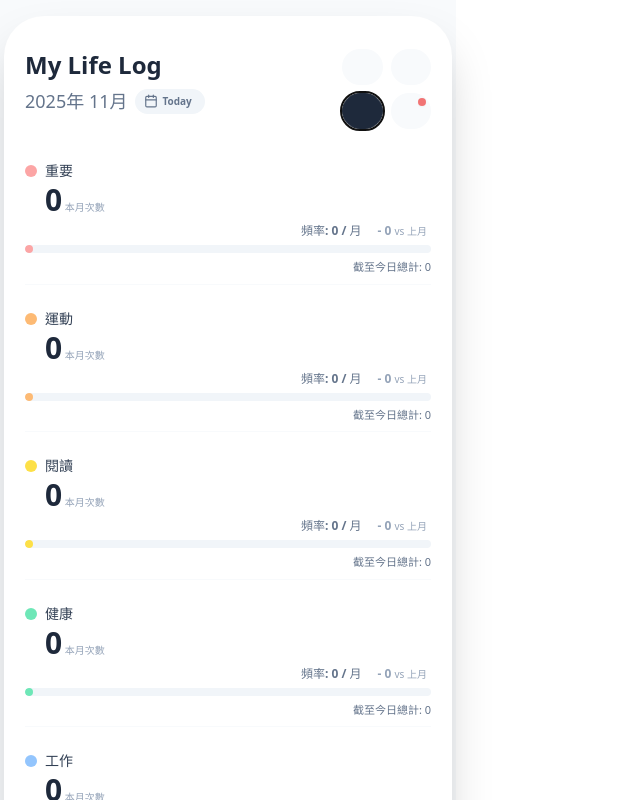
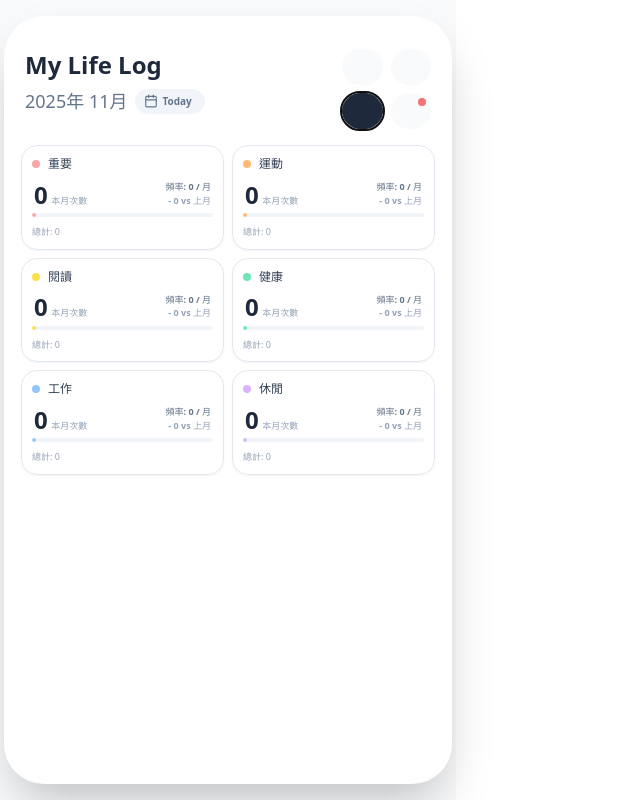
Before and after one commit to fifourths/calendar-app, a React (Vite) app: page / in a window 1280 px wide. Both pictures are taken after a click on the button 362 px from the left and 111 px from the top of the page. Shown: the top 800 px of the page, without its empty margins (0-640 px from the left). Built offline with nearby package versions, Linux system fonts and the light colour scheme.

Commit message:
Update App.jsx
數據統計圖2*3排列顯示

```diff
--- a/src/App.jsx
+++ b/src/App.jsx
@@ -999,9 +999,9 @@ export default function NewCalendarApp() {
               </div>
             </>
           ) : (
-            // --- Statistics View (NEW V66 LAYOUT - Balanced) ---
-            <div className="h-full flex flex-col justify-start pt-4 pb-8 animate-in fade-in zoom-in duration-300 px-3">
-               <div className="space-y-4">
+            // --- Statistics View (FINAL V71 - Compact Card Layout 2x3 Grid) ---
+            <div className="h-full flex flex-col justify-start pt-2 pb-4 animate-in fade-in zoom-in duration-300 px-2 overflow-y-auto no-scrollbar">
+               <div className="grid grid-cols-2 gap-2">
                  {categories.map((cat) => {
                     const current = stats.currentCounts[cat.id];
                     const prev = stats.prevCounts[cat.id];
@@ -1028,46 +1028,52 @@ export default function NewCalendarApp() {
                     }
 
                     return (
-                      <div key={cat.id} className={`w-full py-2 border-b ${darkMode ? 'border-slate-800' : 'border-slate-50'} last:border-0`}>
-                         {/* Row 1: Category Label (Left) + Current Count (Below Label, Smaller 3xl) */}
-                         <div className="flex flex-col items-start mb-2">
-                            <div className="flex items-center gap-2 mb-1">
-                               <div className={`w-3 h-3 rounded-full ${darkMode ? style.dark : style.light}`}></div>
-                               <span className={`font-bold text-sm ${darkMode ? 'text-slate-200' : 'text-slate-700'}`}>{cat.defaultLabel}</span>
+                      <div key={cat.id} className={`w-full p-2.5 rounded-2xl border ${darkMode ? 'border-slate-700 bg-slate-800/60' : 'border-slate-200 bg-white/80'} shadow-sm flex flex-col`}>
+
+                         {/* Header: Label */}
+                         <div className="flex items-center gap-2 mb-2">
+                            <div className={`w-2 h-2 rounded-full ${darkMode ? style.dark : style.light}`}></div>
+                            <span className={`font-bold text-xs ${darkMode ? 'text-slate-200' : 'text-slate-700'}`}>{cat.defaultLabel}</span>
+                         </div>
+
+                         {/* Middle: Big Number (Left) vs Stats (Right) */}
+                         <div className="flex justify-between items-end mb-1.5 px-0.5">
+                            <div className="flex items-baseline gap-1">
+                                <span className={`text-2xl font-black leading-none tracking-tight ${darkMode ? 'text-slate-100' : 'text-slate-800'}`}>
+                                   {current}
+                                </span>
+                                <span className={`text-[9px] font-medium ${darkMode ? 'text-slate-500' : 'text-slate-400'}`}>
+                                   本月次數
+                                </span>
                             </div>
-
-                            <div className="flex items-baseline gap-1 ml-5">
-                                {/* OPTIMIZED: Reduced from 4xl to 3xl for balance */}
-                                <span className={`text-3xl font-bold leading-none tracking-tighter ${darkMode ? 'text-slate-100' : 'text-slate-800'}`}>{current}</span>
-                                <span className={`text-[10px] font-medium ${darkMode ? 'text-slate-500' : 'text-slate-400'}`}>本月次數</span>
+                            <div className="flex flex-col items-end">
+                               <span className={`text-[9px] font-bold ${darkMode ? 'text-slate-400' : 'text-slate-500'}`}>
+                                  頻率: {freqText}
+                               </span>
+                               <span className={`text-[9px] font-bold ${diffColorClass}`}>
+                                  {diff >= 0 ? (diff > 0 ? '▲' : '-') : '▼'} {Math.abs(diff)} vs 上月
+                               </span>
                             </div>
                          </div>
 
-                         {/* Row 2: Freq & Diff (Right Aligned) */}
-                         <div className="flex justify-end items-center gap-4 mb-1.5 px-1">
-                             <span className={`text-xs font-bold ${darkMode ? 'text-slate-400' : 'text-slate-500'}`}>
-                                頻率: {freqText}
-                             </span>
-                             <span className={`text-xs font-bold ${diffColorClass}`}>
-                                {diff >= 0 ? (diff > 0 ? '▲' : '-') : '▼'} {Math.abs(diff)} <span className={`font-normal text-[10px] ${darkMode ? 'text-slate-600' : 'text-slate-400'}`}>vs 上月</span>
-                             </span>
-                         </div>
-
-                         {/* Row 3: Visual Bar */}
-                         <div className={`h-2 w-full rounded-full overflow-hidden relative mb-1.5 ${darkMode ? 'bg-slate-800' : 'bg-slate-100'}`}>
+                         {/* Bar */}
+                         <div className={`h-1 w-full rounded-full overflow-hidden relative mb-2 ${darkMode ? 'bg-slate-700' : 'bg-slate-100'}`}>
                             <div
                                className={`h-full rounded-full transition-all duration-500 ease-out ${darkMode ? style.dark : style.light}`}
                                style={{ width: `${Math.max(barWidth, 2)}%` }}
                             ></div>
                          </div>
 
-                         {/* Row 4: Total Count + Date Range (Increased legibility) */}
-                         <div className="flex justify-end">
-                            {/* OPTIMIZED: Increased text size and weight for readability */}
-                            <span className={`text-[11px] font-medium ${darkMode ? 'text-slate-500' : 'text-slate-500'}`}>
-                               截至今日總計: {stats.totalCounts[cat.id]}
-                               {rangeInfo.hasData && <span className="opacity-70 ml-1">({rangeInfo.min} ~ {rangeInfo.max})</span>}
+                         {/* Footer: Total & Range */}
+                         <div className="flex justify-between items-center mt-auto">
+                            <span className={`text-[9px] font-medium ${darkMode ? 'text-slate-500' : 'text-slate-400'}`}>
+                               總計: {stats.totalCounts[cat.id]}
                             </span>
+                            {rangeInfo.hasData && (
+                                <span className={`text-[8px] ${darkMode ? 'text-slate-600' : 'text-slate-400'}`}>
+                                   ({rangeInfo.min} ~ {rangeInfo.max})
+                                </span>
+                            )}
                          </div>
                       </div>
                     )
```
